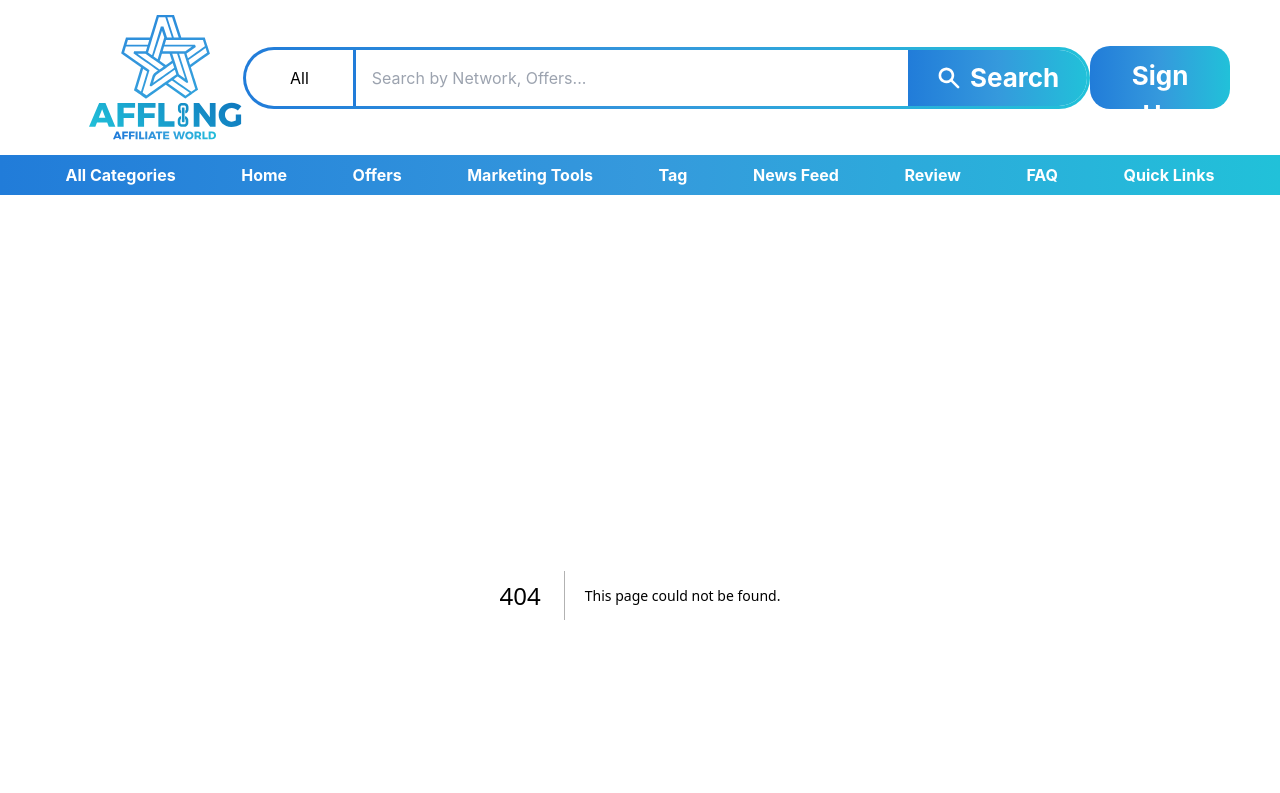
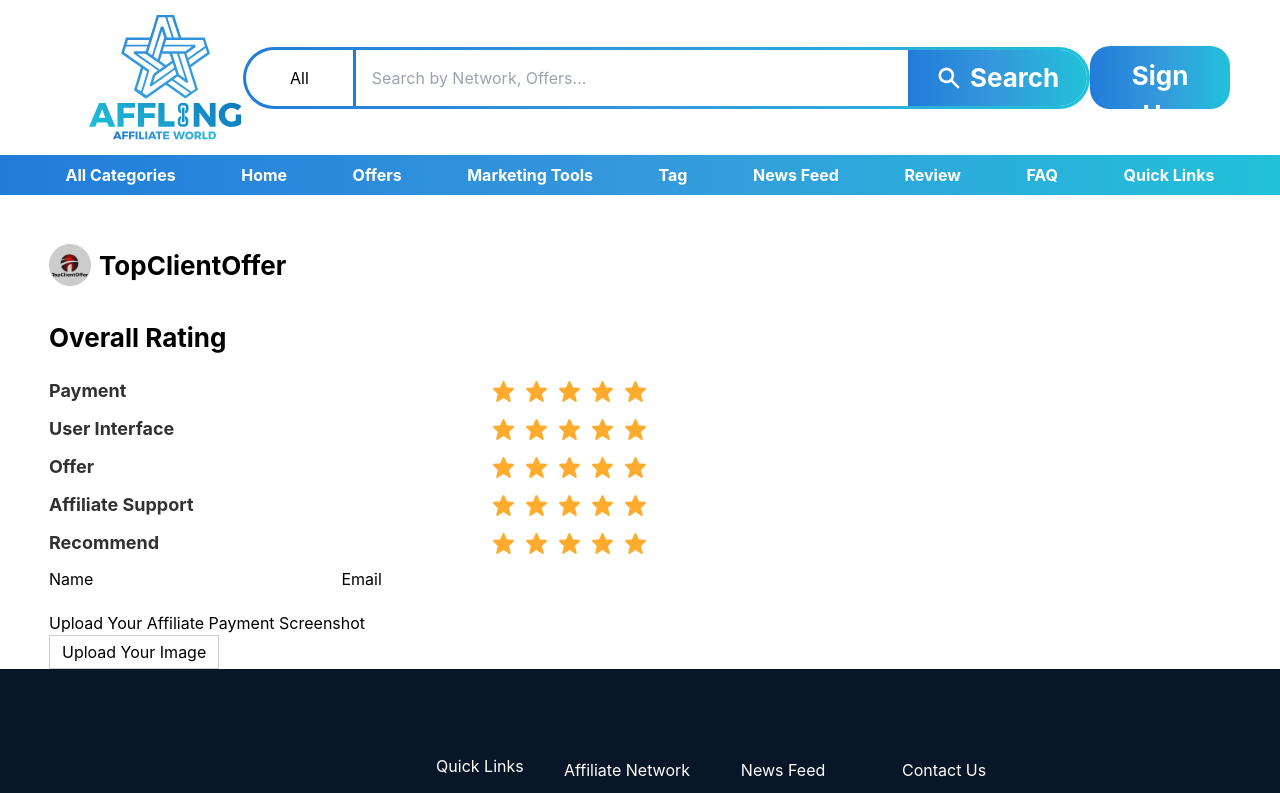
Before and after one commit to AFM-Taha/affling, a Next.js app: page /affiliate-network/review in a window 1280 px wide. Before the commit this address had no page. Shown: the top 793 px of the page. Built offline with nearby package versions, Linux system fonts and the light colour scheme.

Commit message:
add affiliate network detail review page

```diff
--- /dev/null
+++ b/src/pages/affiliate-network/review.tsx
@@ -0,0 +1,80 @@
+import NetworkDetailReviewForm from '@/components/common/Forms/NetworkDetailReviewForm';
+import Image from 'next/image';
+import { BiSolidStar } from 'react-icons/bi';
+
+export default function Review() {
+  return (
+    <div className="max-w-[648px] pl-[49px] pt-[49px]">
+      <div className="mb-8 flex items-center gap-2">
+        <Image
+          src="/topclientofffer.png"
+          alt="topclientofffer"
+          height={42}
+          width={42}
+        />
+        <h3 className="text-[26px] font-bold">TopClientOffer</h3>
+      </div>
+      <div>
+        <h3 className="mb-5 text-[26px] font-bold">Overall Rating</h3>
+        <div>
+          <div className="mb-[10px] flex justify-between">
+            <div className="text-lg font-bold text-[#313131]">Payment</div>
+            <div className="flex items-center gap-2">
+              <BiSolidStar color="#FFAB2D" size={25} />
+              <BiSolidStar color="#FFAB2D" size={25} />
+              <BiSolidStar color="#FFAB2D" size={25} />
+              <BiSolidStar color="#FFAB2D" size={25} />
+              <BiSolidStar color="#FFAB2D" size={25} />
+            </div>
+          </div>
+          <div className="mb-[10px] flex justify-between">
+            <div className="text-lg font-bold text-[#313131]">
+              User Interface
+            </div>
+            <div className="flex items-center gap-2">
+              <BiSolidStar color="#FFAB2D" size={25} />
+              <BiSolidStar color="#FFAB2D" size={25} />
+              <BiSolidStar color="#FFAB2D" size={25} />
+              <BiSolidStar color="#FFAB2D" size={25} />
+              <BiSolidStar color="#FFAB2D" size={25} />
+            </div>
+          </div>
+          <div className="mb-[10px] flex justify-between">
+            <div className="text-lg font-bold text-[#313131]">Offer</div>
+            <div className="flex items-center gap-2">
+              <BiSolidStar color="#FFAB2D" size={25} />
+              <BiSolidStar color="#FFAB2D" size={25} />
+              <BiSolidStar color="#FFAB2D" size={25} />
+              <BiSolidStar color="#FFAB2D" size={25} />
+              <BiSolidStar color="#FFAB2D" size={25} />
+            </div>
+          </div>
+          <div className="mb-[10px] flex justify-between">
+            <div className="text-lg font-bold text-[#313131]">
+              Affiliate Support
+            </div>
+            <div className="flex items-center gap-2">
+              <BiSolidStar color="#FFAB2D" size={25} />
+              <BiSolidStar color="#FFAB2D" size={25} />
+              <BiSolidStar color="#FFAB2D" size={25} />
+              <BiSolidStar color="#FFAB2D" size={25} />
+              <BiSolidStar color="#FFAB2D" size={25} />
+            </div>
+          </div>
+          <div className="mb-[10px] flex justify-between">
+            <div className="text-lg font-bold text-[#313131]">Recommend</div>
+            <div className="flex items-center gap-2">
+              <BiSolidStar color="#FFAB2D" size={25} />
+              <BiSolidStar color="#FFAB2D" size={25} />
+              <BiSolidStar color="#FFAB2D" size={25} />
+              <BiSolidStar color="#FFAB2D" size={25} />
+              <BiSolidStar color="#FFAB2D" size={25} />
+            </div>
+          </div>
+        </div>
+      </div>
+
+      <NetworkDetailReviewForm />
+    </div>
+  );
+}
```
